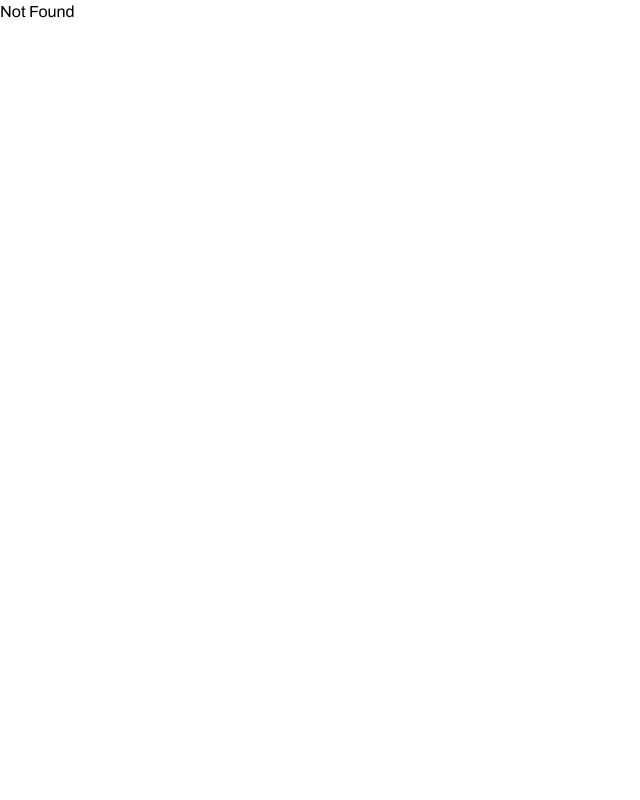
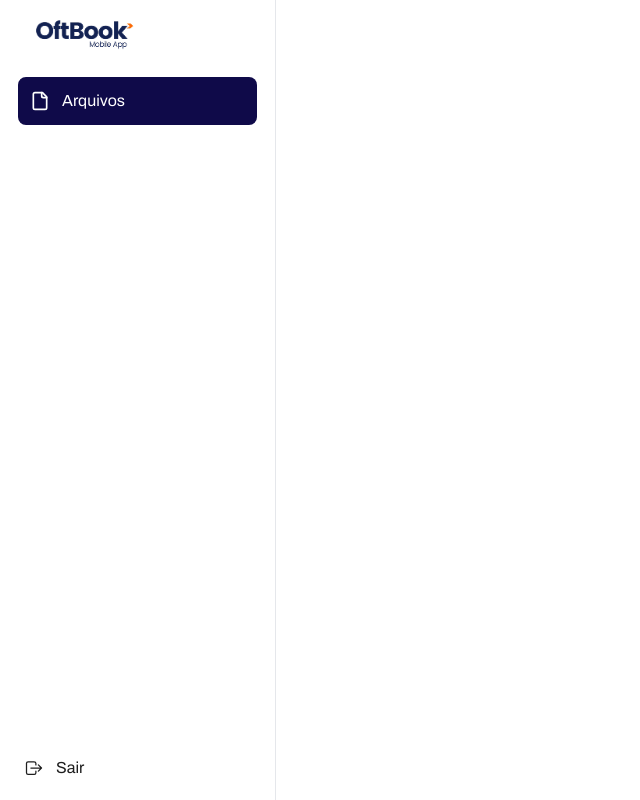
Before and after one commit to Thaleshtv/system-oftbook, a React (Vite) app: page /arquivos in a window 1280 px wide. Shown: the whole page, without its empty margins (0-640 px from the left). Built offline with nearby package versions, Linux system fonts and the light colour scheme.

Commit message:
feat: add Arquivos page with model and view components, and implement sidebar navigation

```diff
--- a/src/components/page-component/index.tsx
+++ b/src/components/page-component/index.tsx
@@ -1,117 +1,26 @@
-import { MdOutlineFolder, MdOutlineLogout } from 'react-icons/md'
-import { useRouterState } from '@tanstack/react-router'
-import { ReactNode, ReactElement } from 'react'
-import Logo from '../../assets/logo-ofbook.png'
-import { useAuthStore } from '../../store/userStore'
-import { isAllowed, defaultAcl } from '../../routes/acl'
+import { ReactNode } from 'react'
+import Sidebar from '../sidebar'
 
 interface PageComponentProps {
   children: ReactNode
-  topbarTitle: string
-  topbarIcon: ReactElement
 }
 
-export const PageComponent = ({
-  children,
-  topbarTitle,
-  topbarIcon
-}: PageComponentProps) => {
-  const { location } = useRouterState()
-  const { state } = useAuthStore()
+export function PageComponent({ children }: PageComponentProps) {
+  return (
+    <div className="flex h-screen overflow-hidden">
+      <Sidebar />
 
-  // Função para extrair apenas o primeiro nome
-  const getFirstName = (fullName?: string) => {
-    if (!fullName) return ''
-    return fullName.split(' ')[0]
-  }
-
-  // Função para lidar com o logout
-  const handleLogout = () => {
-    const token = state.token
-    if (token) {
-      window.location.href = `https://hub.altona.com.br/Investimentos_18Producao/hubCallback.aspx?${token}`
-    }
-  }
-
-  const isArquivoPath = location.pathname.startsWith('/arquivo')
-
-  const checkPermission = (path: string, customAcl?: any) => {
-    return isAllowed({
-      path,
-      acl: customAcl || defaultAcl,
-      systemRole: state.user?.role || 'usuario'
-    })
-  }
-
-  const menuPermissions = {
-    arquivo: checkPermission('/arquivo', {
-      ...defaultAcl
-    })
-  }
-
-  return (
-    <div className="flex w-full h-screen">
-      {/* Sidebar fixo */}
-      <div className="w-[276px] h-screen border-r border-[#D9D9D9] pt-[33px] px-[18px] flex flex-col justify-between fixed left-0 top-0">
-        <div>
-          {/* Perfil */}
-          <div className="flex px-[16px] py-[16px] rounded-[16px] border border-[#D9D9D9] items-center gap-[16px] mb-6">
-            <div className="w-10 h-10 rounded-full bg-gray-300 flex items-center justify-center text-white text-lg">
-              A
-            </div>
-            <div className="flex flex-col leading-[1]">
-              <span className="font-bold text-[#0A1B39]">
-                {getFirstName(state.user?.name)}
-              </span>
-              <span className="text-sm text-[#83899F]">{state.user?.role}</span>
-            </div>
-          </div>
-
-          {/* Menu */}
-          <ul className="flex flex-col gap-3">
-            {/* Arquivo */}
-            {menuPermissions.arquivo && (
-              <li>
-                <div
-                  className={`px-[16px] py-[12px] flex items-center gap-[10px] rounded-[18px] cursor-pointer text-[14px] ${
-                    isArquivoPath
-                      ? 'bg-gray-200 text-[#004080] border border-[#D9D9D9]'
-                      : 'hover:bg-gray-200 text-[#0A1B39] border border-[#D9D9D9]'
-                  }`}
-                >
-                  <MdOutlineFolder size={20} />
-                  Arquivo
-                </div>
-              </li>
-            )}
-          </ul>
+      <div className="flex-1 overflow-y-auto bg-[#fff] flex flex-col">
+        {/* Mobile header - simplified without hamburger menu */}
+        <div className="md:hidden flex items-center justify-center p-4 border-b border-[#2D2D2D]">
+          <h1 className="text-white text-lg font-medium">CompreEmCasa</h1>
         </div>
 
-        {/* Sair */}
-        <div className="mt-6">
-          <div
-            onClick={handleLogout}
-            className="px-[16px] py-[12px] flex items-center gap-[10px] rounded-[18px] hover:bg-red-100 cursor-pointer text-[14px] text-[#676E85] font-medium"
-          >
-            <MdOutlineLogout size={20} />
-            Sair
-          </div>
+        {/* Main content */}
+        <div className="flex-1 px-4 py-6 md:px-4 md:py-[36px]">
+          <div className="container mx-auto">{children}</div>
         </div>
       </div>
-
-      {/* Topbar */}
-      <div className="fixed left-[276px] top-0 right-0 h-[88px] border-b border-[#D9D9D9] bg-white flex items-center justify-between px-6 z-20">
-        <div className="flex items-center gap-3 text-[#1D1D1D]">
-          {topbarIcon}
-          <span className="text-[24px] font-medium">{topbarTitle}</span>
-        </div>
-        <img src={Logo} alt="Oftbook" />
-      </div>
-
-      {/* Conteúdo */}
-      <main className="flex-1 ml-[276px] mt-[88px] h-[calc(100vh-88px)] overflow-y-auto bg-white p-6">
-        {children}
-      </main>
     </div>
   )
 }
--- /dev/null
+++ b/src/components/sidebar/index.tsx
@@ -0,0 +1,84 @@
+import { LuFile } from 'react-icons/lu'
+import { IoLogOutOutline } from 'react-icons/io5'
+import { useRouter } from '@tanstack/react-router'
+import { useAuthStore } from '../../store/userStore'
+import { Auth } from '../../services/auth'
+import logoOfbook from '../../assets/logo-ofbook.png'
+
+export default function Sidebar() {
+  const router = useRouter()
+  const { dispatch } = useAuthStore()
+
+  const handleLogout = async () => {
+    try {
+      await Auth.logout()
+      dispatch.logOut()
+      router.navigate({ to: '/' })
+    } catch (error) {
+      dispatch.logOut()
+      router.navigate({ to: '/' })
+    }
+  }
+
+  const navLinks = [
+    {
+      name: 'Arquivos',
+      icon: <LuFile size={20} />,
+      active: true
+    }
+  ]
+
+  return (
+    <>
+      {/* Sidebar - Hidden on mobile since there's only one page */}
+      <aside
+        className={`
+        hidden md:flex
+        h-screen w-[276px] flex-col bg-white border-r border-gray-200
+      `}
+      >
+        {/* Header - simplified for desktop only */}
+        <div className="flex items-center px-[36px] py-[11px] mt-[7px]">
+          <div className="flex items-center space-x-3">
+            <img src={logoOfbook} alt="Oftbook Logo" className="h-8 w-auto" />
+          </div>
+        </div>
+
+        <nav className="flex-1 px-[18px] py-[16px]">
+          <ul className="space-y-2">
+            {navLinks.map((link) => (
+              <li key={link.name}>
+                <a
+                  href="#"
+                  className={`flex items-center py-[12px] px-[12px] font-regular rounded-lg transition-colors duration-200 relative ${
+                    link.active
+                      ? 'text-white '
+                      : 'text-[#918F8F] hover:bg-gray-700 hover:text-white'
+                  }`}
+                  style={link.active ? { backgroundColor: '#0F0A49' } : {}}
+                >
+                  <span className="mr-3">{link.icon}</span>
+                  {link.name}
+                </a>
+              </li>
+            ))}
+          </ul>
+        </nav>
+
+        <div className="p-3">
+          <ul className="space-y-2">
+            <li>
+              <button
+                onClick={handleLogout}
+                className="flex items-center py-2 px-3 rounded-lg text-[#1E1E1E] hover:bg-[#0F0A49] hover:text-white transition-colors duration-200 w-full text-left"
+              >
+                <IoLogOutOutline size={20} className="mr-3" />
+                Sair
+              </button>
+            </li>
+          </ul>
+        </div>
+      </aside>
+    </>
+  )
+}
--- /dev/null
+++ b/src/components/sidebar/style.scss
@@ -0,0 +1,3 @@
+.sidebar {
+  background-color: red;
+}
--- /dev/null
+++ b/src/pages/Arquivos/index.tsx
@@ -0,0 +1,8 @@
+import { useArquivos } from './model'
+import { ArquivosView } from './view'
+
+export const Arquivos = () => {
+  const modelArquivos = useArquivos()
+
+  return <ArquivosView {...modelArquivos} />
+}
--- /dev/null
+++ b/src/pages/Arquivos/model.tsx
@@ -0,0 +1,61 @@
+import { useState } from 'react'
+
+export const useArquivos = () => {
+  const [arquivos, setArquivos] = useState<any[]>([])
+  const [isLoading, setIsLoading] = useState(false)
+
+  // Função para carregar arquivos (pode ser implementada posteriormente)
+  const loadArquivos = async () => {
+    setIsLoading(true)
+    try {
+      // Aqui seria implementada a lógica para carregar arquivos
+      // Por exemplo: const response = await ArquivosService.getArquivos()
+      // setArquivos(response.data)
+
+      // Mock data por enquanto
+      setArquivos([])
+    } catch (error) {
+      console.error('Erro ao carregar arquivos:', error)
+    } finally {
+      setIsLoading(false)
+    }
+  }
+
+  // Função para fazer upload de arquivo
+  const uploadArquivo = async (file: File) => {
+    setIsLoading(true)
+    try {
+      // Aqui seria implementada a lógica para upload
+      // Por exemplo: await ArquivosService.uploadArquivo(file)
+      console.log('Upload do arquivo:', file.name)
+      await loadArquivos() // Recarrega a lista após upload
+    } catch (error) {
+      console.error('Erro ao fazer upload:', error)
+    } finally {
+      setIsLoading(false)
+    }
+  }
+
+  // Função para deletar arquivo
+  const deleteArquivo = async (id: string) => {
+    setIsLoading(true)
+    try {
+      // Aqui seria implementada a lógica para deletar
+      // Por exemplo: await ArquivosService.deleteArquivo(id)
+      console.log('Deletar arquivo:', id)
+      await loadArquivos() // Recarrega a lista após exclusão
+    } catch (error) {
+      console.error('Erro ao deletar arquivo:', error)
+    } finally {
+      setIsLoading(false)
+    }
+  }
+
+  return {
+    arquivos,
+    isLoading,
+    loadArquivos,
+    uploadArquivo,
+    deleteArquivo
+  }
+}
--- /dev/null
+++ b/src/pages/Arquivos/view.tsx
@@ -0,0 +1,10 @@
+import { PageComponent } from '../../components/page-component'
+import { useArquivos } from './model'
+
+export const ArquivosView = (props: ReturnType<typeof useArquivos>) => {
+  return (
+    <PageComponent>
+      <div className="space-y-6"></div>
+    </PageComponent>
+  )
+}
--- a/src/pages/index.ts
+++ b/src/pages/index.ts
@@ -2,7 +2,8 @@ import { Login } from './Login'
 import { Register } from './Register'
 import { Redefinir } from './Redefinir'
 import { NewPassword } from './NewPassword'
+import { Arquivos } from './Arquivos'
 
 import { NotFound } from './NotFound'
 
-export { Login, Register, Redefinir, NewPassword, NotFound }
+export { Login, Register, Redefinir, NewPassword, Arquivos, NotFound }
--- a/src/routes/publicRoutes.tsx
+++ b/src/routes/publicRoutes.tsx
@@ -26,6 +26,12 @@ const newPasswordRoute = createRoute({
   component: Pages.NewPassword
 })
 
+const arquivosRoute = createRoute({
+  getParentRoute: () => rootRoute,
+  path: '/arquivos',
+  component: Pages.Arquivos
+})
+
 const notFoundRoute = createRoute({
   getParentRoute: () => rootRoute,
   path: '/not-found',
@@ -43,6 +49,7 @@ export const publicRoutes = [
   redefinirRoute,
   registerRoute,
   newPasswordRoute,
+  arquivosRoute,
   notFoundRoute,
   catchAllRoute
 ]
```
